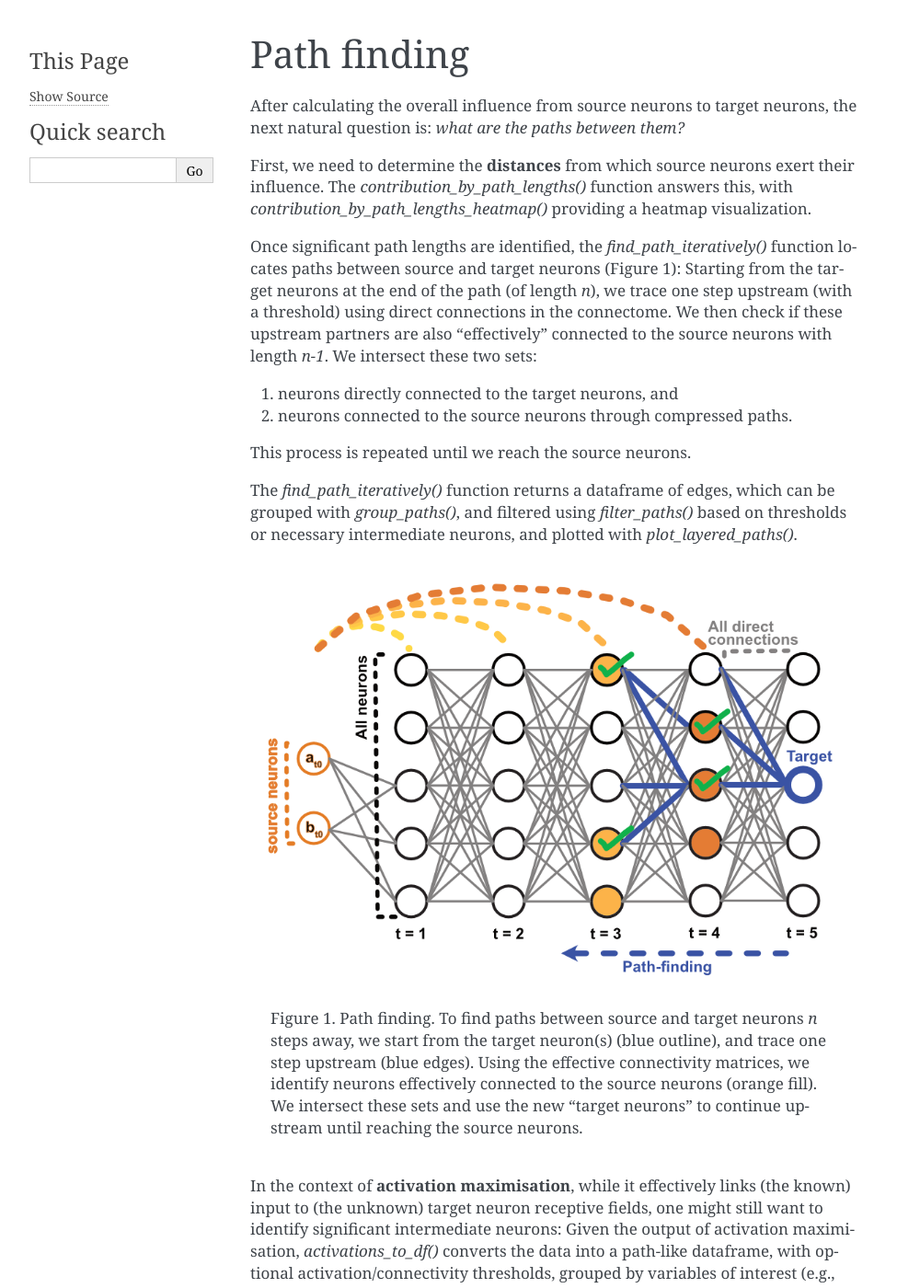
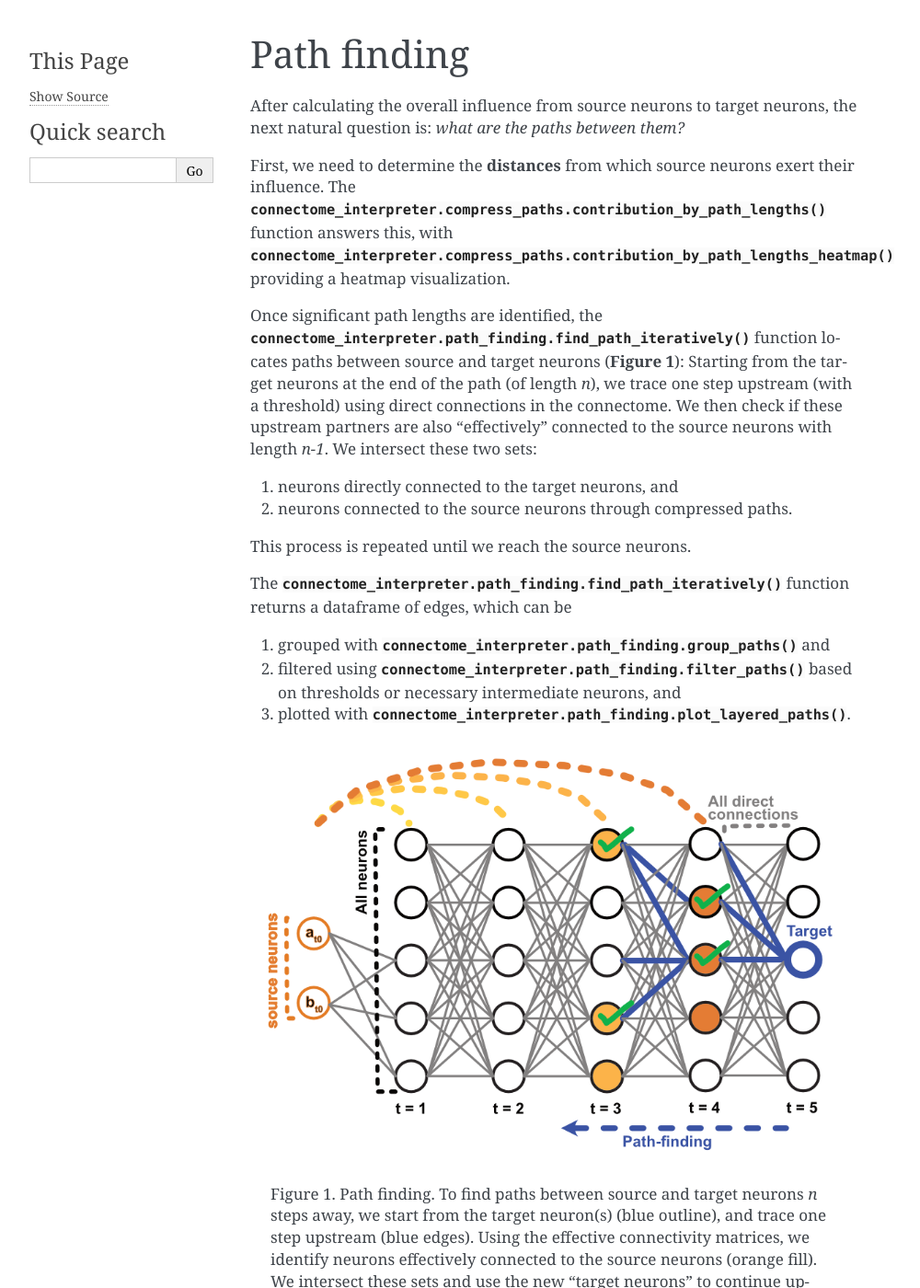
Before and after one commit to YijieYin/connectome_interpreter, a Sphinx documentation site: the page built from docs/tutorials/path_finding.rst, in a window 1280 px wide and 1400 px high. Shown: the whole window at 92% size, without its empty margins (148-1148 px from the left). Built offline with Sphinx 7.4.7, drawn with Linux system fonts in a browser that asks for light colours; some of the changed text lies outside the part shown.

```diff
--- a/docs/index.rst
+++ b/docs/index.rst
@@ -12,6 +12,7 @@
 
    tutorials/toc
    modules/toc
+   your_own_data
 
 
 
--- a/docs/tutorials/path_finding.rst
+++ b/docs/tutorials/path_finding.rst
@@ -3,16 +3,20 @@
 
 After calculating the overall influence from source neurons to target neurons, the next natural question is: *what are the paths between them?*
 
-First, we need to determine the **distances** from which source neurons exert their influence. The `contribution_by_path_lengths()` function answers this, with `contribution_by_path_lengths_heatmap()` providing a heatmap visualization.
+First, we need to determine the **distances** from which source neurons exert their influence. The :py:func:`connectome_interpreter.compress_paths.contribution_by_path_lengths` function answers this, with :py:func:`connectome_interpreter.compress_paths.contribution_by_path_lengths_heatmap` providing a heatmap visualization.
 
-Once significant path lengths are identified, the `find_path_iteratively()` function locates paths between source and target neurons (Figure 1): Starting from the target neurons at the end of the path (of length `n`), we trace one step upstream (with a threshold) using direct connections in the connectome. We then check if these upstream partners are also "effectively" connected to the source neurons with length `n-1`. We intersect these two sets:
+Once significant path lengths are identified, the :py:func:`connectome_interpreter.path_finding.find_path_iteratively` function locates paths between source and target neurons (**Figure 1**): Starting from the target neurons at the end of the path (of length `n`), we trace one step upstream (with a threshold) using direct connections in the connectome. We then check if these upstream partners are also "effectively" connected to the source neurons with length `n-1`. We intersect these two sets:
 
 1. neurons directly connected to the target neurons, and
 2. neurons connected to the source neurons through compressed paths.
 
 This process is repeated until we reach the source neurons.
 
-The `find_path_iteratively()` function returns a dataframe of edges, which can be grouped with `group_paths()`, and filtered using `filter_paths()` based on thresholds or necessary intermediate neurons, and plotted with `plot_layered_paths()`.
+The :py:func:`connectome_interpreter.path_finding.find_path_iteratively` function returns a dataframe of edges, which can be
+
+1. grouped with :py:func:`connectome_interpreter.path_finding.group_paths` and
+2. filtered using :py:func:`connectome_interpreter.path_finding.filter_paths` based on thresholds or necessary intermediate neurons, and
+3. plotted with :py:func:`connectome_interpreter.path_finding.plot_layered_paths`.
 
 .. figure:: ../figures/path_finding.png
    :width: 100%
@@ -21,4 +25,4 @@
 
    Figure 1. Path finding. To find paths between source and target neurons `n` steps away, we start from the target neuron(s) (blue outline), and trace one step upstream (blue edges). Using the effective connectivity matrices, we identify neurons effectively connected to the source neurons (orange fill). We intersect these sets and use the new "target neurons" to continue upstream until reaching the source neurons.
 
-In the context of **activation maximisation**, while it effectively links (the known) input to (the unknown) target neuron receptive fields, one might still want to identify significant intermediate neurons: Given the output of activation maximisation, `activations_to_df()` converts the data into a path-like dataframe, with optional activation/connectivity thresholds, grouped by variables of interest (e.g., cell type). To address "off-target" neuron activations (neurons that are active but do not participate in paths from source to target neurons), the `remove_excess_neurons()` function allows specifying target neurons and identifying only those neurons linking source to target neurons. The results can be plotted with `plot_layered_paths()`, which can also display neuron activation by colouring the nodes in the plot.
+In the context of **activation maximisation**, while it effectively links (the known) input to (the unknown) target neuron receptive fields, one might still want to identify significant intermediate neurons: Given the output of activation maximisation, :py:func:`connectome_interpreter.activation_maximisation.activations_to_df` converts the data into a path-like dataframe, with optional activation/connectivity thresholds, grouped by variables of interest (e.g., cell type). To address "off-target" neuron activations (neurons that are active but do not participate in paths from source to target neurons), the :py:func:`connectome_interpreter.path_finding.remove_excess_neurons` function allows specifying target neurons and identifying only those neurons linking source to target neurons. The results can be plotted with :py:func:`connectome_interpreter.path_finding.plot_layered_paths`, which can also display neuron activation by colouring the nodes in the plot.
--- a/setup.py
+++ b/setup.py
@@ -35,7 +35,7 @@
     # If you're making a patch or a minor bug fix, increment the patch version, e.g., from 0.1.0 to 0.1.1.
     # If you're adding functionality in a backwards-compatible manner, increment the minor version, e.g., from 0.1.0 to 0.2.0.
     # If you're making incompatible API changes, increment the major version, e.g., from 0.1.0 to 1.0.0.
-    version='1.10.2',
+    version='1.10.3',
     packages=find_packages(),
     install_requires=install_requires_list,
     extras_require={
```
Also changed, not shown: docs/your_own_data.rst (added, +46 -0 lines), 1 other file.
